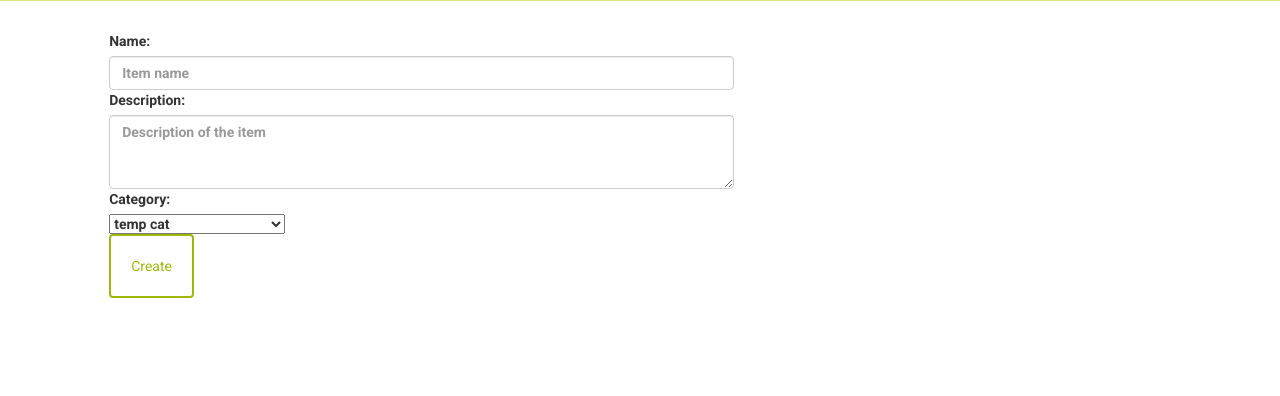
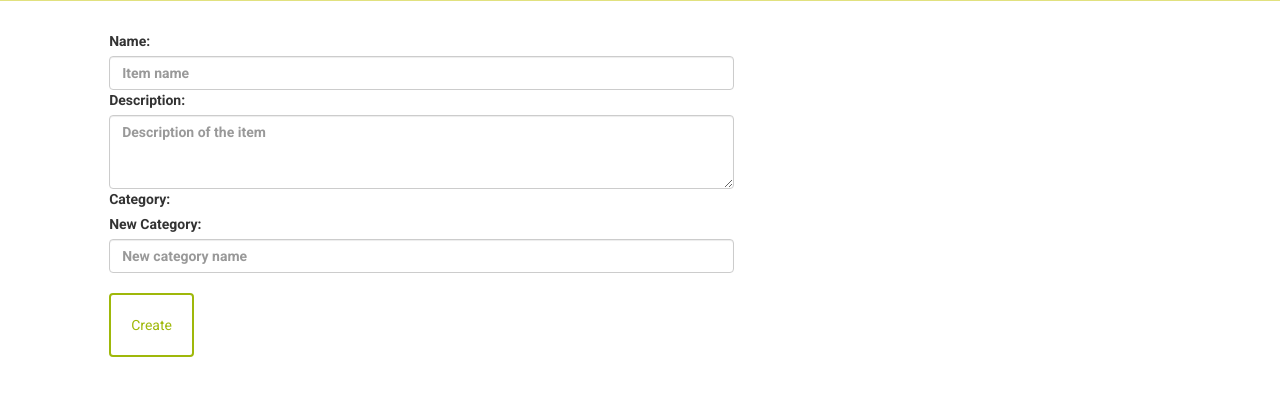
Before and after one commit to vavila88/catalog-webapp, a Flask app: page /catalog/item/new in a window 1280 px wide. Shown: the part 314-710 px from the top of the page. Run offline with Flask 2, Linux system fonts and the light colour scheme; parts of the project's set-up code (start-up, migrations or seed data) failed here and were passed over; some libraries are stand-ins or nearby versions.

Commit message:
Change the category reference from name to slug.

```diff
--- a/templates/catalog.html
+++ b/templates/catalog.html
@@ -19,7 +19,7 @@
         <h1>Item Categories</h1>
         <section class="row padding-top col-md-8 padding-bottom">
         {% for cat in category_list %}
-        <a href="{{url_for('show_all_cat_items', category=cat.name)}}">{{cat.name}}</a>
+        <a href="{{url_for('show_all_cat_items', cat_slug=cat.slug)}}">{{cat.name}}</a>
         {% endfor %}
         </section>
     </section>
@@ -32,7 +32,7 @@
         <h1>Latest Additions</h1>
         {% for i in items %}
         <div class="category-item">
-        <a href="{{ url_for('show_cat_item', slug = i.slug) }}">{{ i.title }}</a>
+        <a href="{{ url_for('show_cat_item', item_slug = i.slug) }}">{{ i.title }}</a>
         </div>
         {% endfor %}
     </section>
--- a/templates/category.html
+++ b/templates/category.html
@@ -11,11 +11,11 @@
         {% if 'username' in session %}
         <a href="{{url_for('new_item')}}">Add Item</a>
         </br>
-        <a href="{{url_for('delete_cat', category=category.name)}}">Delete Category</a>
+        <a href="{{url_for('delete_cat', cat_slug=category.slug)}}">Delete Category</a>
         {% endif %}
         <h1>Items</h1>
         {% for i in items %}
-        <a href="{{url_for('show_cat_item', slug=i.slug)}}">{{i.title}}
+        <a href="{{url_for('show_cat_item', item_slug=i.slug)}}">{{i.title}}
         </a>
         {% endfor %}
     </section>
--- a/templates/category_item.html
+++ b/templates/category_item.html
@@ -20,14 +20,14 @@
         <section>{{item.description}}</section>
         {% if 'username' in session %}
         </br>
-		<div class="col-md-11 padding-none">
-			<a href="{{url_for('edit_cat_item', slug=item.slug) }}">
+		<div class="col-md-11 padding-none" style="display:inline">
+			<a href="{{url_for('edit_cat_item', item_slug=item.slug) }}">
 				<button class="btn btn-default" id="edit-catalog-item">
 					<span class="glyphicon glyphicon-pencil"
                         aria-hidden="true"></span>Edit Item
 				</button>
 			</a>
-            <a href="{{url_for('delete_cat_item', slug=item.slug )}}">
+            <a href="{{url_for('delete_cat_item', item_slug=item.slug )}}">
                 <button class="btn btn-default delete" id="delete-catalog-item">
                     <span class="glyphicon glyphicon-trash"
                         aria-hidden="true"></span>Delete Item
--- a/templates/delete_category_item.html
+++ b/templates/delete_category_item.html
@@ -9,7 +9,7 @@
 	<span class="glyphicon glyphicon-trash" aria-hidden="true"></span>Delete</button>
 </form>
 	<a href = '{{url_for('index')}}'>
-		<button class="btn btn-default delete">
+		<button class="btn btn-default cancel">
 		<span class="glyphicon glyphicon-remove" aria-hidden="true"></span> Cancel</button>
 	</a>
 
--- a/templates/new_category_item.html
+++ b/templates/new_category_item.html
@@ -21,13 +21,17 @@
 
 					<label for="category">Category:</label>
                     </br>
+                    {% if category_list | length  > 1 %}
                     <select name="category_select" id="category_select" onchange="optionHandler()">
-                        <option value="temp_cat">temp cat</option>
                         {% for c in category_list%}
-                        <option name="{{ c.name }}">{{ c.name }}</option>
+                        <option name="{{ c.slug }}">{{ c.name }}</option>
                         {% endfor %}
                         <option value="new_cat">-- Add a new category --</option>
                     </select>
+                    {% else %}
+                    <label class="new_cat_label"for="add_new_cat">New Category:</label>
+                    <input type ="text" maxlength="32" class="form-control new_cat_textbox" name="new_cat_title" placeholder="New category name" required>
+                    {% endif %}
                     </br>
 					<button type="submit" class="btn btn-default" id="submit" type="submit">
 					</span>Create</button>
```
Also changed, not shown: templates/edit_category_item.html (+6 -6 lines).
